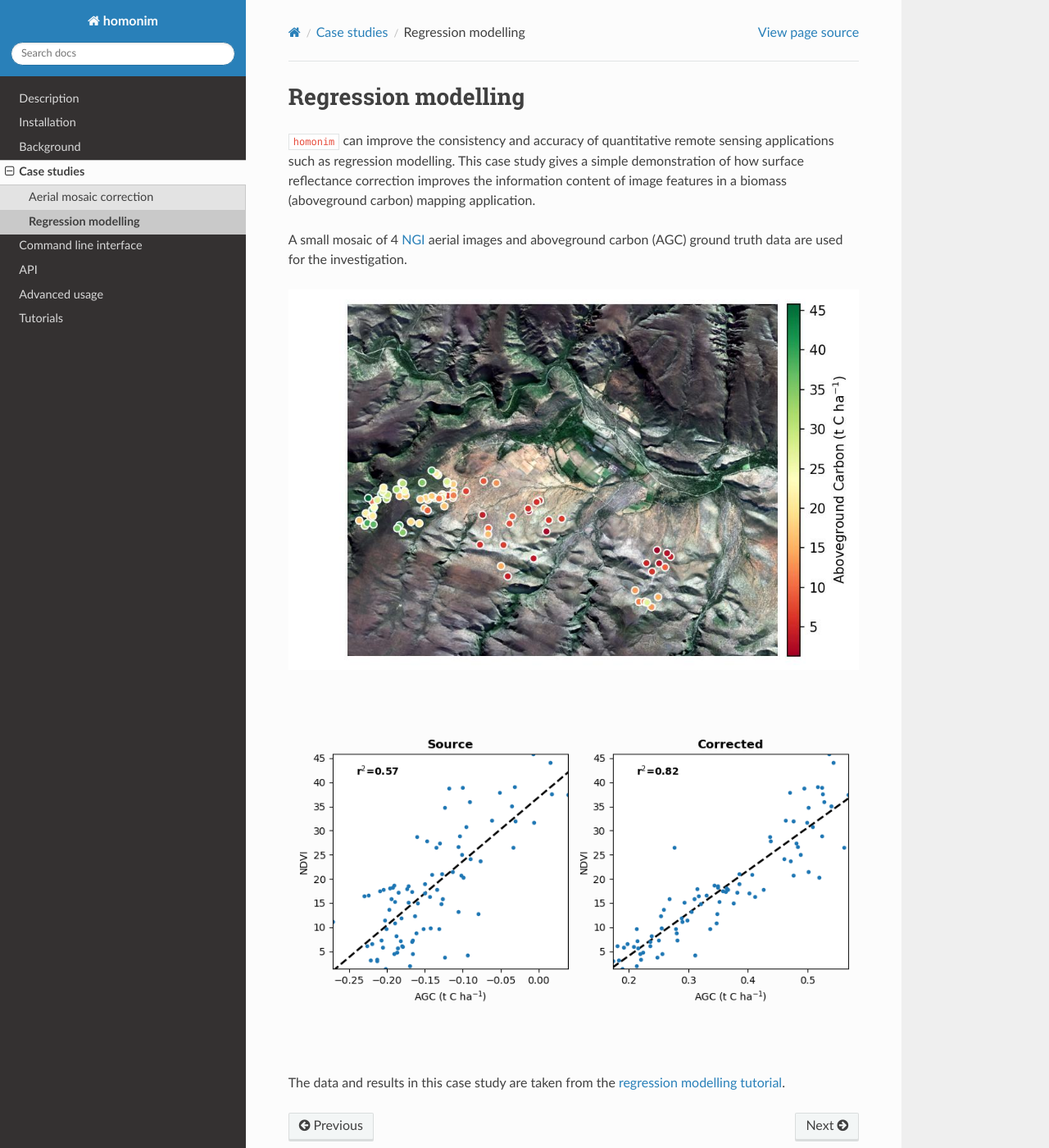
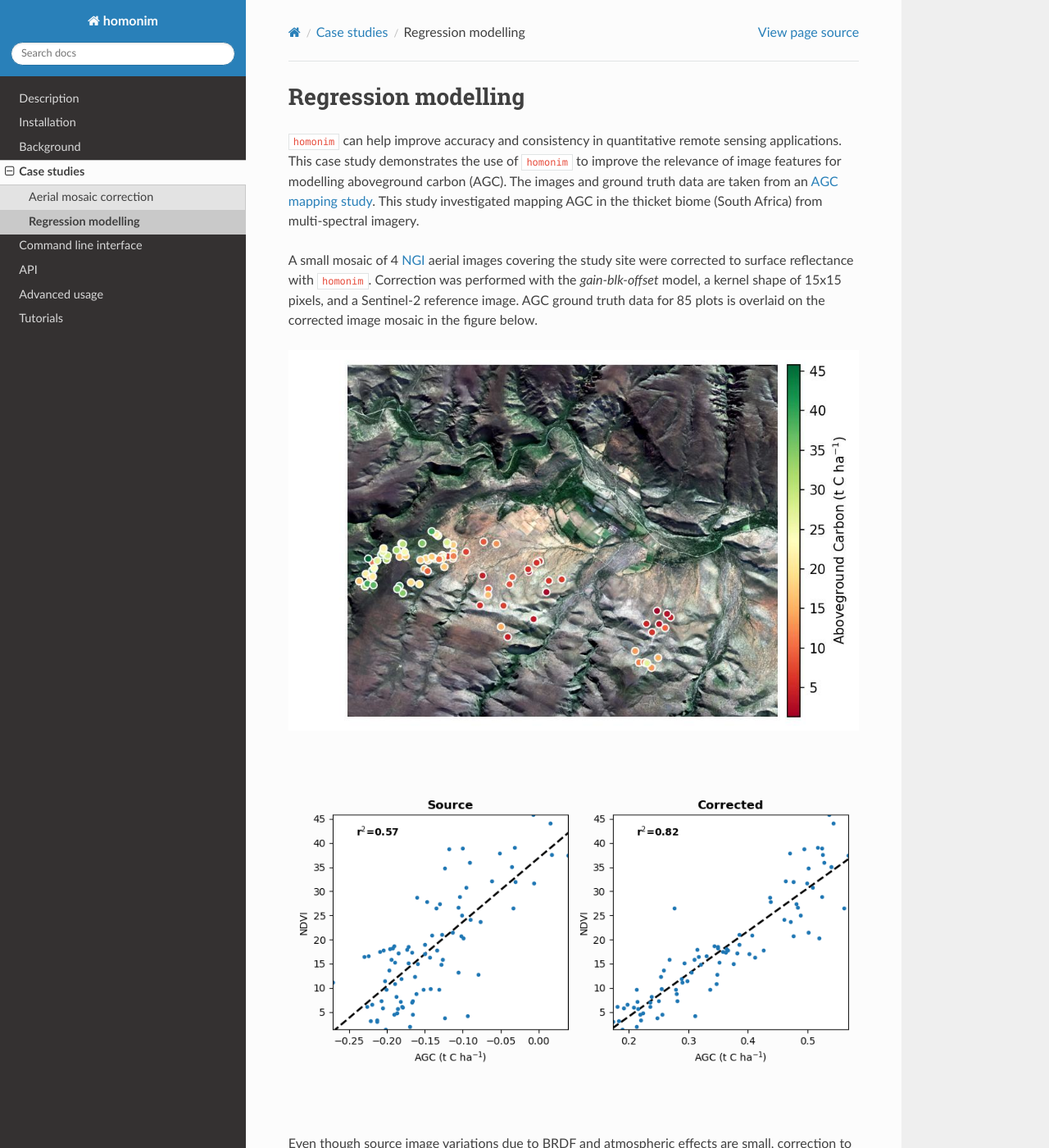
Before and after one commit to leftfield-geospatial/homonim, a Sphinx documentation site: the page built from docs/case_studies/regression_modelling.rst, in a window 1280 px wide and 1400 px high. Shown: the whole window at 82% size. Built offline with Sphinx 7.4.7 and the Read the Docs theme 2.0.0, drawn with Linux system fonts in a browser that asks for light colours; pages that are not in the unit, such as notebooks, are missing from menus; some of the changed text lies outside the part shown.

Commit message:
add regression modelling narrative and other updates

```diff
--- a/docs/advanced.rst
+++ b/docs/advanced.rst
@@ -4,7 +4,7 @@ Advanced usage
 Block processing
 ----------------
 
-``homonim`` splits and processes *source* - *reference* image pairs in blocks.  This is done to limit memory usage and allow the processing of large images.  In addition, processing speed is increased by processing blocks concurrently.  The block size (MB) and number of concurrent blocks can be set by the user with the :option:`--max-block-mem <homonim fuse --max-block-mem>` and :option:`--threads <homonim fuse --threads>` command line parameters respectively; and the ``block_config`` parameter of the :meth:`homonim.RasterFuse.process` API.
+``homonim`` splits and processes *source* - *reference* image pairs in blocks.  This is done to limit memory usage and allow the processing of large images.  Processing speed is also increased by processing blocks concurrently.  The block size (MB) and number of concurrent blocks can be set by the user with the :option:`--max-block-mem <homonim fuse --max-block-mem>` and :option:`--threads <homonim fuse --threads>` command line parameters respectively; and the ``block_config`` parameter of the :meth:`homonim.RasterFuse.process` API.
 
 Processing CRS and re-projections
 ---------------------------------
--- a/docs/case_studies/regression_modelling.rst
+++ b/docs/case_studies/regression_modelling.rst
@@ -1,20 +1,26 @@
 Regression modelling
 ====================
 
-``homonim`` can improve the consistency and accuracy of quantitative remote sensing applications such as regression modelling.  This case study gives a simple demonstration of how surface reflectance correction improves the information content of image features in a biomass (aboveground carbon) mapping application.
+``homonim`` can help improve accuracy and consistency in quantitative remote sensing applications.  This case study demonstrates the use of ``homonim`` to improve the relevance of image features for modelling aboveground carbon (AGC).  The images and ground truth data are taken from an `AGC mapping study <https://github.com/dugalh/map_thicket_agc>`_.  This study investigated mapping AGC in the thicket biome (South Africa) from multi-spectral imagery.
 
-A small mosaic of 4 `NGI <https://ngi.dalrrd.gov.za/index.php/what-we-do/aerial-photography-and-imagery>`_ aerial images and aboveground carbon (AGC) ground truth data are used for the investigation.
+A small mosaic of 4 `NGI <https://ngi.dalrrd.gov.za/index.php/what-we-do/aerial-photography-and-imagery>`_ aerial images covering the study site were corrected to surface reflectance with ``homonim``.  Correction was performed with the *gain-blk-offset* model, a kernel shape of 15x15 pixels, and a Sentinel-2 reference image.  AGC ground truth data for 85 plots is overlaid on the corrected image mosaic in the figure below.
 
 .. image:: regression_modelling-agc_map.jpg
 
 |
 
+
 .. image:: regression_modelling-eval.png
 
 |
 
-The data and results in this case study are taken from the `regression modelling tutorial <../tutorials/regression_modelling.ipynb>`_.
+Even though source image variations due to BRDF and atmospheric effects are small, correction to surface reflectance produces a useful improvement in NDVI - AGC correlation.  This simple demonstration shows that ``homonim`` can help as a pre-processing step in regression modelling and related applications.
+
+.. note::
+    The figures in this case study are generated by the `regression modelling tutorial <../tutorials/regression_modelling.ipynb>`_.  More details on the data and original study can be found in the related `github repository <https://github.com/dugalh/map_thicket_agc>`_ and `paper <https://www.researchgate.net/publication/353313021_Very_high_resolution_aboveground_carbon_mapping_in_subtropical_thicket>`_.
 
 ..
     TODO: change pngs to jpgs where appropriate
           get the matplotlib font size right
+
+    In this example, it turns out NDVI is reasonably good predictor of AGC.  The next figure shows the correlation of NDVI and AGC for each ground truth plot, before and after correction to surface reflectance.
```
Also changed, not shown: docs/background.rst (+5 -4 lines), docs/case_studies/aerial_mosaic.rst (+25 -10 lines).
